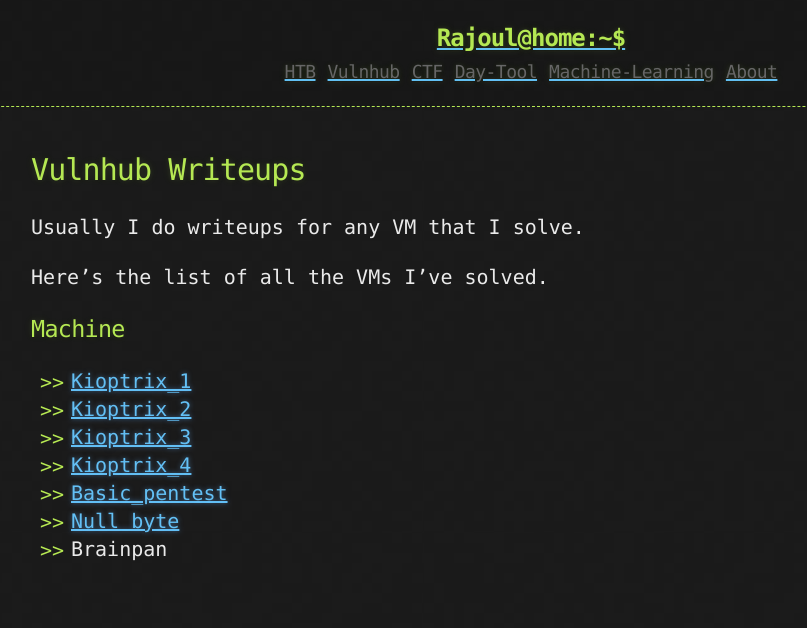
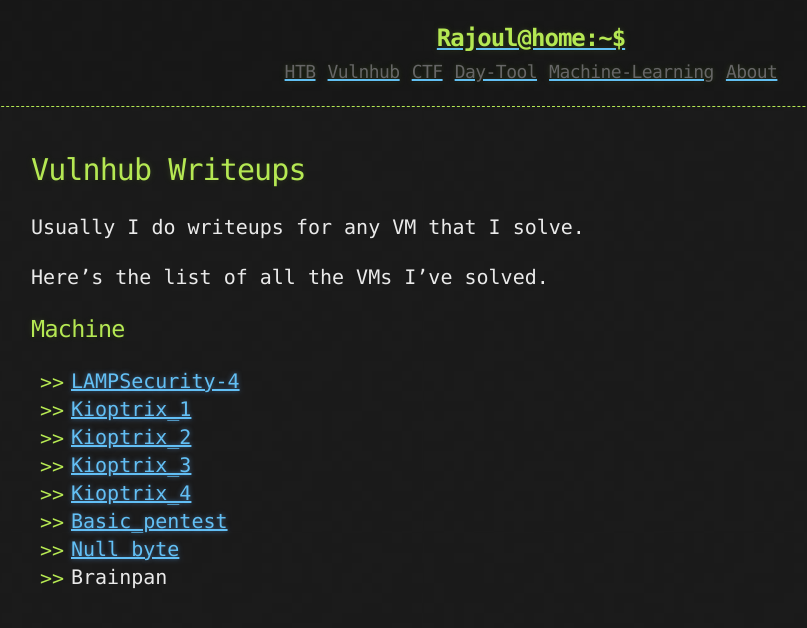
Before and after one commit to rajoul/rajoul.github.io, a Jekyll site: the page built from vulnhub.md, in a window 1280 px wide. Shown: the top 628 px of the page, without its empty margins (109-916 px from the left). Built offline with Jekyll 4.4.1, drawn with Linux system fonts in a browser that asks for light colours.

Commit message:
Update vulnhub.md

```diff
--- a/vulnhub.md
+++ b/vulnhub.md
@@ -10,6 +10,7 @@
 Here's the list of all the VMs I've solved.
 
 # Machine
+* [LAMPSecurity-4](https://rajoul.github.io/my_write_up/LAMPSecurity-4)
 * [Kioptrix_1](https://rajoul.github.io/my_write_up/Kioptrix_1)
 * [Kioptrix_2](https://rajoul.github.io/my_write_up/Kioptrix_2)
 * [Kioptrix_3](https://rajoul.github.io/my_write_up/Kioptrix_3)
```
